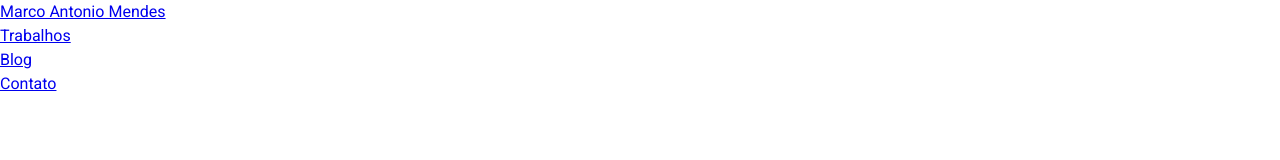
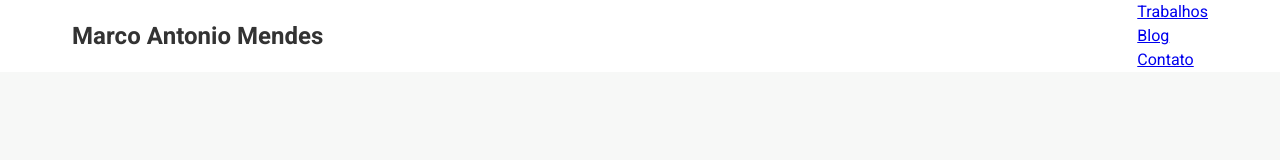
Before and after one commit to marcoasxd/Webpage-Project, a plain HTML site: page index.html in a window 1280 px wide. Drawn offline with Linux system fonts and the light colour scheme.

Commit message:
Updating

```diff
--- a/css/style.css
+++ b/css/style.css
@@ -6,6 +6,35 @@
 }
 
 /* Especificando a fonte padrão de todo o meu conteúdo */
-body {
+body, button, input, textarea, select {
     font-family: 'Heebo', sans-serif;
 }
+
+body {
+    background-color: #f7f8f7;
+}
+
+/* Navbar */
+header {
+    background-color: white;
+}
+
+header #navbar {
+    display: flex;
+    justify-content: space-between; /* alinhar horizontalmente */
+    align-items: center; /* alinhar verticalmente */
+    padding: 0 2rem; /* ! 1rem = 16px */
+    max-width: 75rem; /* Definir a largura máxima da navbar */
+    margin: 0 auto; /* centralizar a navbar */
+}
+
+header #navbar .nav-brand {
+    text-decoration: none;
+    font-size: 1.5rem;
+    font-weight: 700;
+    color: #333;
+}
+
+header #navbar .nav-list {
+    list-style: none;
+}
```
